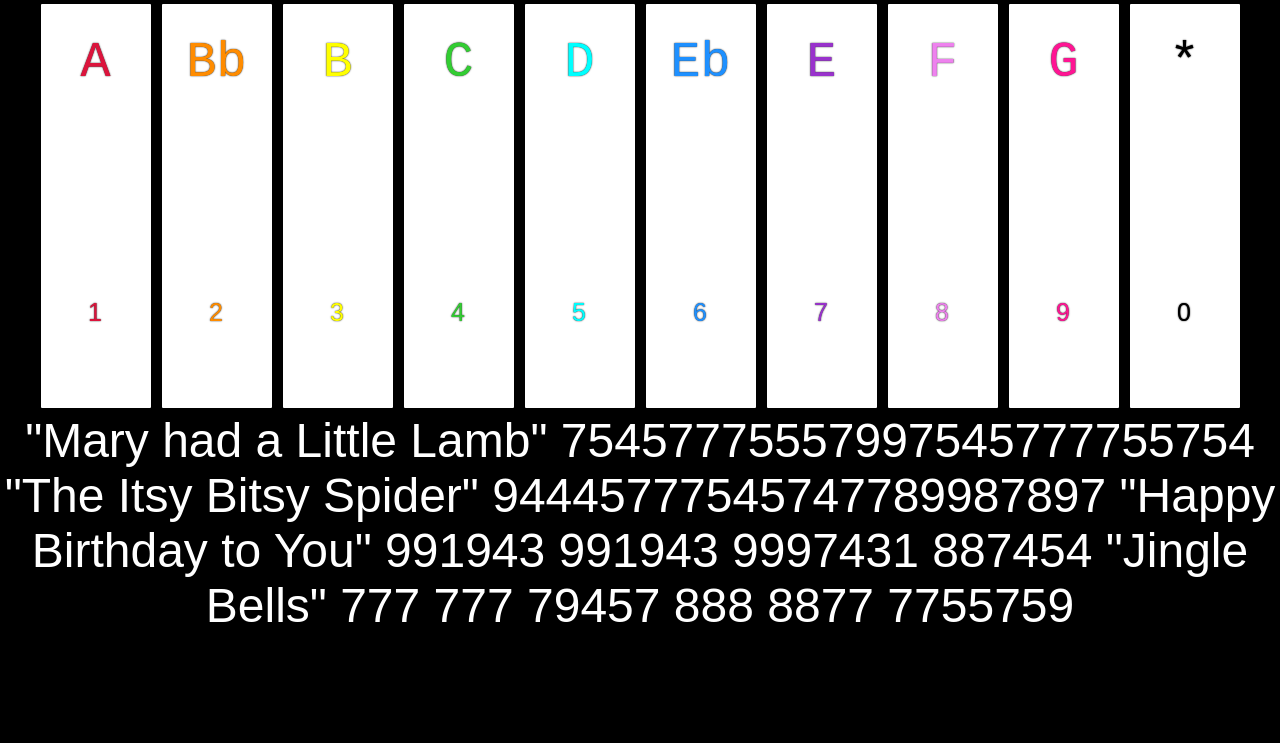
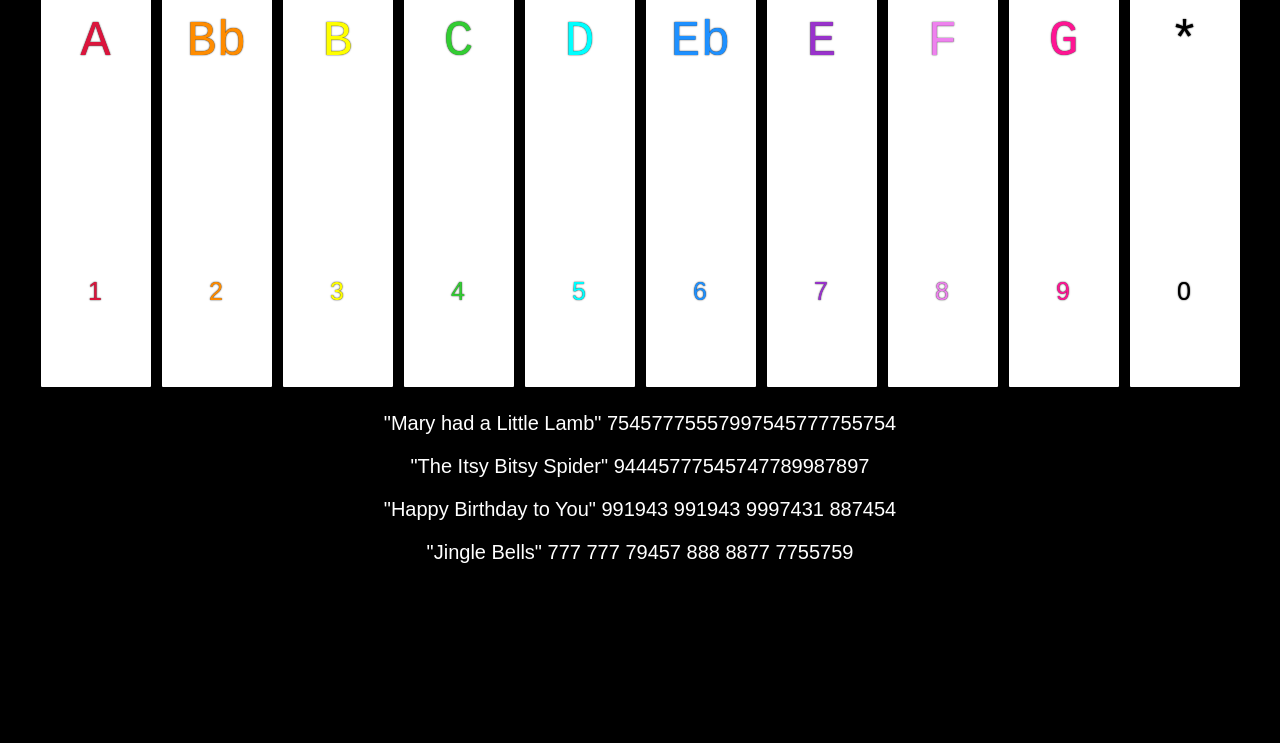
Before and after one commit to deburk/Javascript-Keyboard, a plain HTML site: page index.html in a window 1280 px wide. Shown: the part 57-800 px from the top of the page. Drawn offline with Linux system fonts and the light colour scheme.

Commit message:
Update index.html

```diff
--- a/index.html
+++ b/index.html
@@ -4,7 +4,7 @@
     <meta charset="UTF-8">
     <title>JS Drum Kit</title>
     <link rel="stylesheet" href="style.css">
-    <font size="20" color="white">Use the numbers on your keyboard to play the	&#9835; notes.</font>
+    <span style="font-size: 30px; color: white;"><i>DIRECTIONS: </i>Use the numbers on your keyboard to play the	&#9835; notes.</span>
 </head>
 <body>
 
@@ -67,7 +67,7 @@
     function removeTransition(e) {
         if (e.propertyName !== 'transform') return;
         e.target.classList.remove('playing');
-    }
+        `}
         function playSound(e) {
             const audio = document.querySelector(`audio[data-key="${e.keyCode}"]`);
             const key = document.querySelector(`div[data-key="${e.keyCode}"]`);
@@ -81,11 +81,12 @@
         window.addEventListener('keydown', playSound);
     </script>
 
-<font size="20" color="white">"Mary had a Little Lamb" 75457775557997545777755754
-
-    "The Itsy Bitsy Spider" 94445777545747789987897
-    "Happy Birthday to You" 991943 991943 9997431 887454
-    "Jingle Bells" 777 777 79457 888 8877 7755759</font>
+    <span style="font-size: 20px; color: white;">
+        <p>"Mary had a Little Lamb" 75457775557997545777755754</p>
+        <p>"The Itsy Bitsy Spider" 94445777545747789987897</p>
+        <p>"Happy Birthday to You" 991943 991943 9997431 887454</p>
+        <p>"Jingle Bells" 777 777 79457 888 8877 7755759</p>
+    </span>
 
     </body>
     </html>
```
Lines whose indentation alone changed are shown as unchanged.
